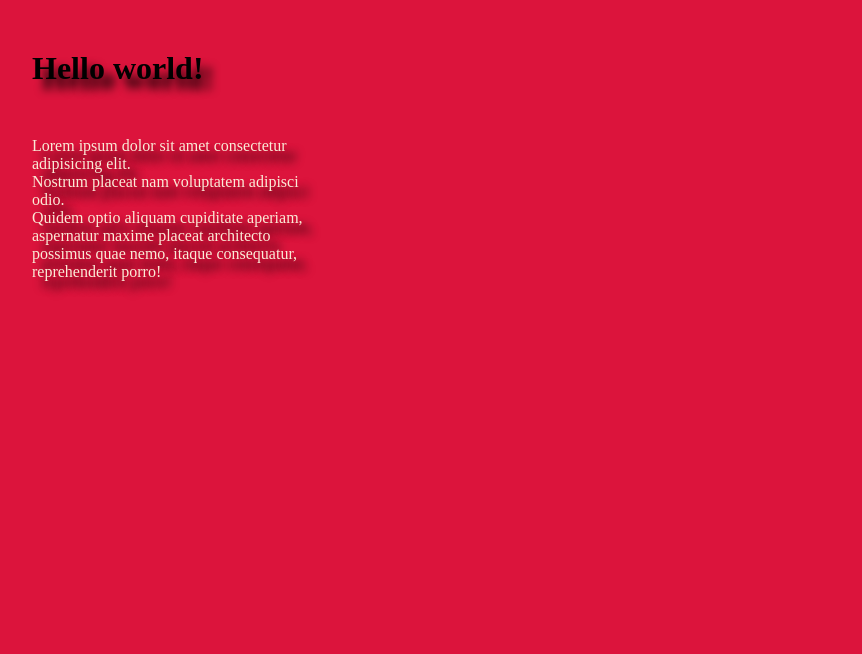
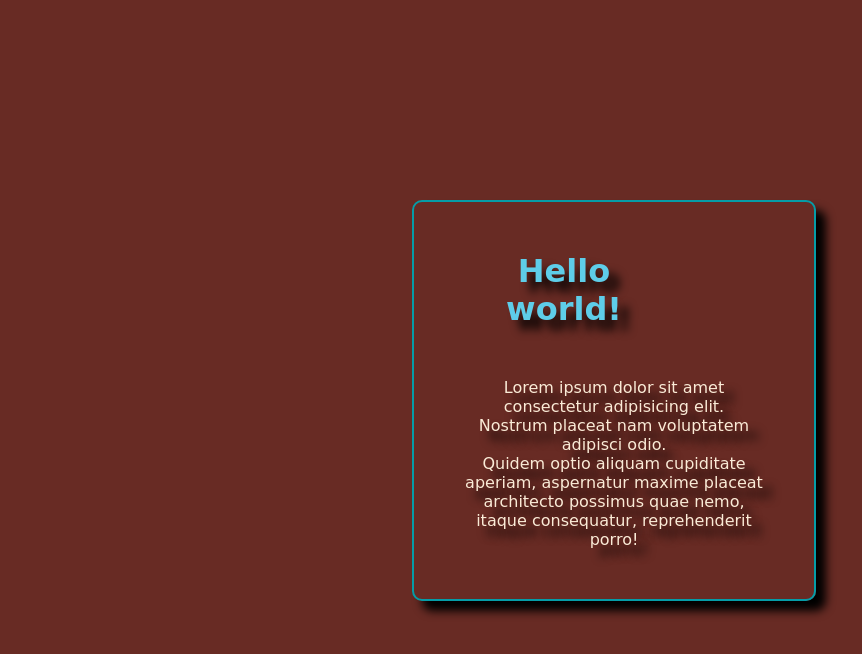
Before and after one commit to edskate/31-05-2024, a plain HTML site: page index.html in a window 1280 px wide. Shown: the whole page, without its empty margins (26-888 px from the left). Drawn offline with Linux system fonts and the light colour scheme.

Commit message:
foram feitas modificaçãoes

```diff
--- a/index.html
+++ b/index.html
@@ -7,7 +7,12 @@
     <link rel="stylesheet" href="style.css">
 </head>
 <body>
+    <div class="container">
+
+
     <h1>Hello world!</h1><!--This is a title-->
     <p>Lorem ipsum dolor sit amet consectetur adipisicing elit. <br> Nostrum placeat nam voluptatem adipisci odio. <br> Quidem optio aliquam cupiditate aperiam, aspernatur maxime placeat architecto possimus quae nemo, itaque consequatur, reprehenderit porro!</p><!--This is a paragraph-->
+    </div>
+    <script src="index.js"></script>
 </body>
 </html>
--- a/style.css
+++ b/style.css
@@ -1,8 +1,4 @@
-body{
-    width: 0px;
-    height: 0px;
-    background-color: crimson;
-}
+
 h1{
     margin: 50px;
     width: 200px;
@@ -14,3 +10,30 @@ p{
     margin: 50px;
     width: 300px;
 }
+
+
+@import url('https://fonts.googleapis.com/css2?family=Permant+MarKer&display=Swap');
+
+
+
+body{
+    background-color: rgb(104, 43, 36);
+    margin: 0;
+    display: flex;
+    justify-content: center;
+    height: 100vh;
+    color: aliceblue;
+    align-items: center;
+    text-shadow: -1px 1px 1px #000;
+    font-family: 'Permanent Marker', cursive;
+}
+.container{
+    box-shadow:  10px 10px 10px #000;
+    border: 2px solid #059ca7;
+    border-radius: 10px 10px 10px;
+    width: 400px;
+    text-align: center;
+}
+h1{
+    color: rgb(94, 205, 233);
+}
```
Also changed, not shown: app.js (added, +17 -0 lines).
